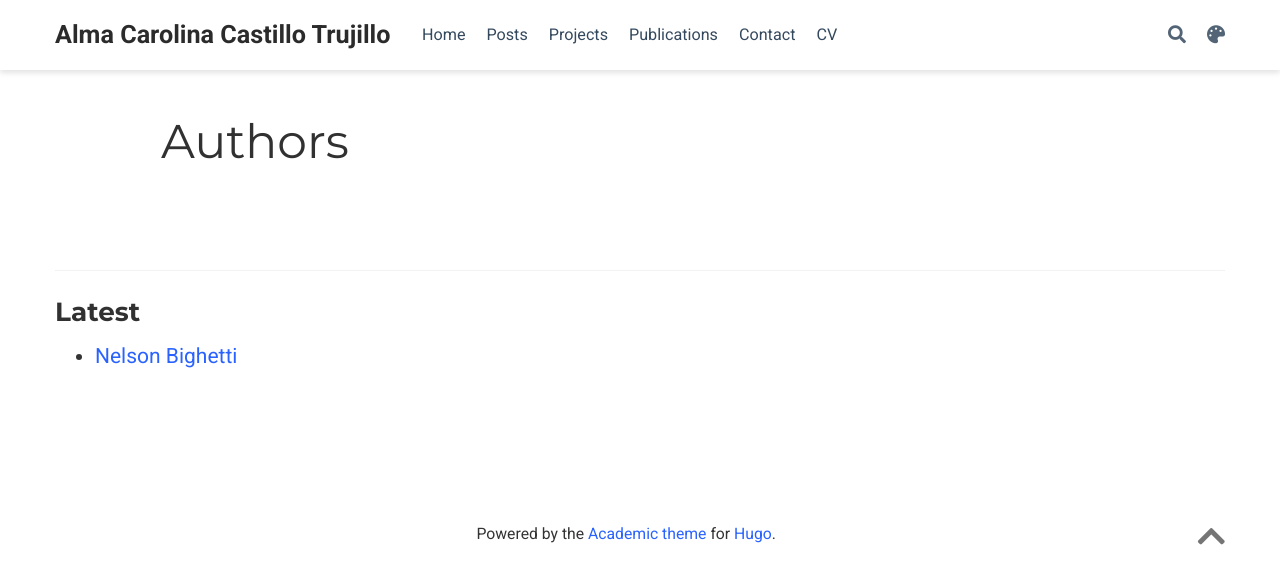
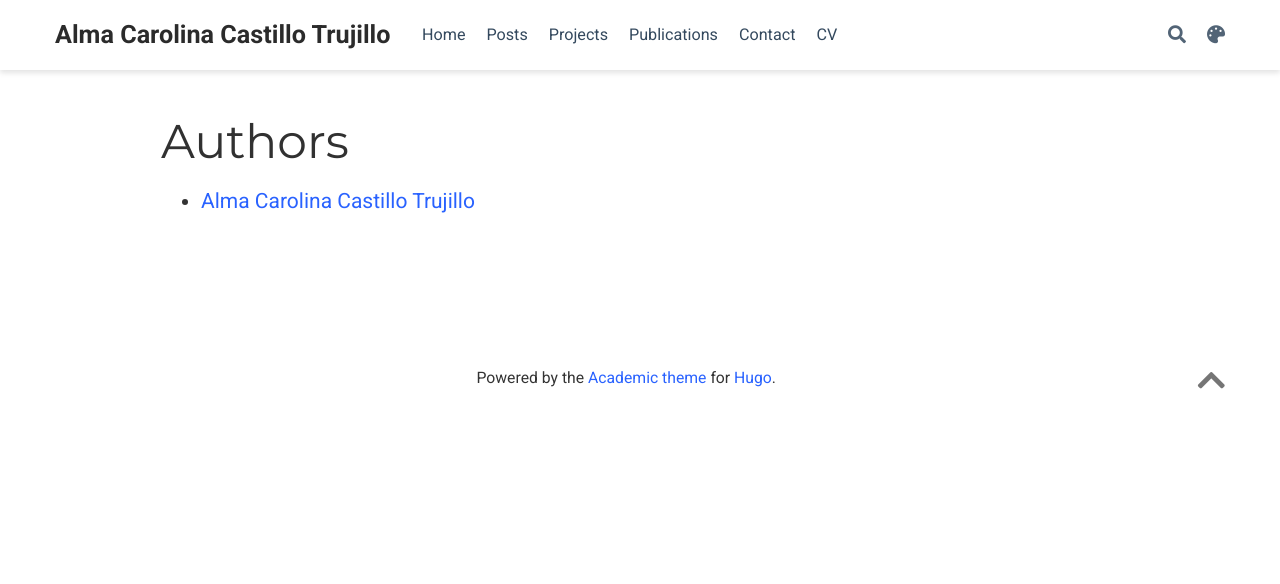
Before and after one commit to almacarolina/almacarolina.github.io, a plain HTML site: page authors/index.html in a window 1280 px wide. Drawn offline with nearby package versions, Linux system fonts and the light colour scheme; some packages are replaced by stand-ins of ours; some icons are missing.

```diff
--- a/authors/index.html
+++ b/authors/index.html
@@ -544,32 +544,48 @@
 
 
 
-<div class="universal-wrapper pt-3">
-  <h1>Authors</h1>
-</div>
-
-
-<section id="profile-page" class="pt-5">
-  <div class="container">
 
 
 
 
 
 
-    <div class="article-widget content-widget-hr">
-      <h3>Latest</h3>
-      <ul>
 
-        <li>
-          <a href="/author/nelson-bighetti/">Nelson Bighetti</a>
-        </li>
 
-      </ul>
-    </div>
 
-  </div>
-</section>
+
+
+
+
+
+
+
+
+
+<div class="universal-wrapper pt-3">
+  <h1>Authors</h1>
+
+
+
+
+</div>
+
+
+
+<div class="universal-wrapper">
+
+
+  <ul>
+
+
+
+      <li><a href="https://almacarolina.github.io/author/alma-carolina-castillo-trujillo/">Alma Carolina Castillo Trujillo</a></li>
+
+  </ul>
+
+
+
+</div>
 
 
 
```
Also changed, not shown: index.html (+1 -1 lines).
